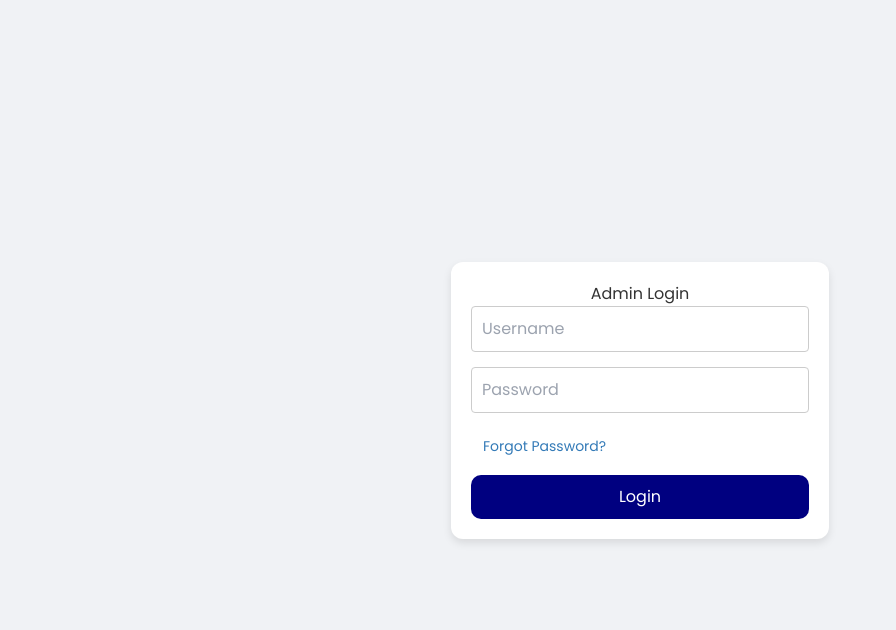
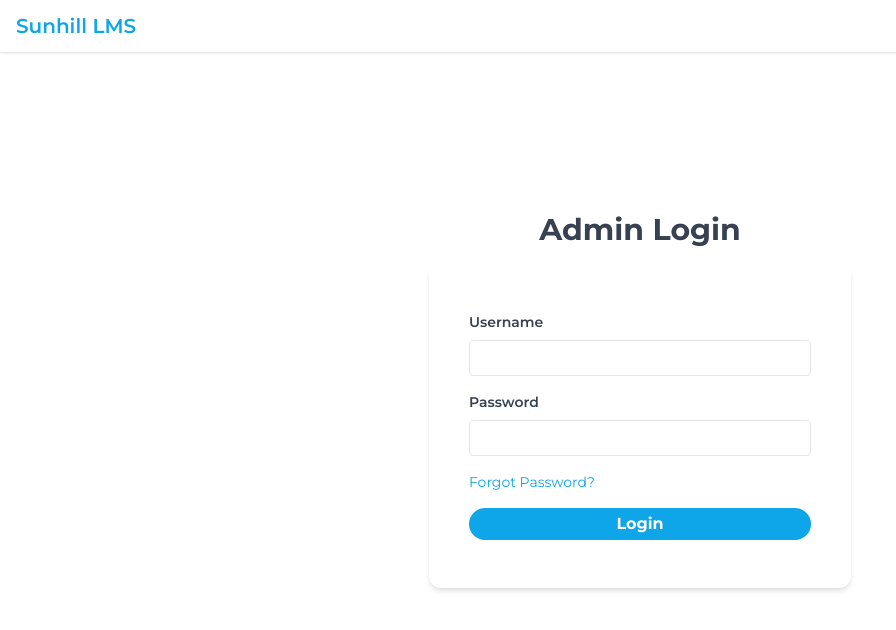
Before and after one commit to mayuzumiDev/sunhill-repo, a React (Vite) app in the folder frontend/: page /admin/login in a window 1280 px wide. Shown: the top 630 px of the page, without its empty margins (0-896 px from the left). Built offline with nearby package versions, Linux system fonts and the light colour scheme.

Commit message:
Updated login page per user

```diff
--- a/frontend/src/components/LoginForm.jsx
+++ b/frontend/src/components/login/LoginForm.jsx
@@ -13,7 +13,7 @@ function LoginForm({ title, subtitle }) {
         <div className="mb-4">
           <label
             className="block text-gray-700 text-sm font-semibold font-montserrat mb-2"
-            for="username"
+            htmlFor="username"
           >
             Username
           </label>
@@ -26,7 +26,7 @@ function LoginForm({ title, subtitle }) {
         <div className="mb-4">
           <label
             className="block text-gray-700 text-sm font-semibold font-montserrat mb-2"
-            for="password"
+            htmlFor="password"
           >
             Password
           </label>
--- /dev/null
+++ b/frontend/src/components/login/Navbar.jsx
@@ -0,0 +1,21 @@
+import React from "react";
+import { Link } from "react-router-dom";
+
+const Navbar = () => {
+  return (
+    <div>
+      <div className="w-full fixed top-0 left-0 shadow">
+        <nav className="bg-white px-4 py-3 flex justify-between ">
+          <Link
+            to="/login/"
+            className="text-sky-500 text-xl font-semibold font-montserrat"
+          >
+            Sunhill Montessori Casa LMS
+          </Link>
+        </nav>
+      </div>
+    </div>
+  );
+};
+
+export default Navbar;
--- a/frontend/src/pages/ParentLogin.jsx
+++ b/frontend/src/pages/ParentLogin.jsx
@@ -1,16 +1,22 @@
 import React from "react";
 import { Link } from "react-router-dom";
-import LoginForm from "../components/LoginForm";
-import UserSelectButton from "../components/UserSelectButton";
+import LoginForm from "../components/login/LoginForm";
+import UserSelectButton from "../components/login/UserSelectButton";
+import Navbar from "../components/login/Navbar";
 
 function ParentLogin() {
   return (
+    <div>
+      <div>
+        <Navbar />
+      </div>
       <div className="flex flex-col items-center justify-center h-screen">
         <LoginForm
           title={"Welcome Parents!"}
           subtitle={
             "Thank you for your ongoing support. Log in to stay informed and involved."
           }
+          color={"orange"}
         />
         <div className="mt-10">
           <Link to="/login/">
@@ -18,6 +24,7 @@ function ParentLogin() {
           </Link>
         </div>
       </div>
+    </div>
   );
 }
 
--- a/frontend/src/pages/StudentLogin.jsx
+++ b/frontend/src/pages/StudentLogin.jsx
@@ -1,10 +1,15 @@
 import React from "react";
 import { Link } from "react-router-dom";
-import LoginForm from "../components/LoginForm";
-import UserSelectButton from "../components/UserSelectButton";
+import LoginForm from "../components/login/LoginForm";
+import UserSelectButton from "../components/login/UserSelectButton";
+import Navbar from "../components/login/Navbar";
 
 function StudentLogin() {
   return (
+    <div>
+      <div>
+        <Navbar />
+      </div>
       <div className="flex flex-col items-center justify-center h-screen">
         <LoginForm
           title="Welcome, Young Learners! "
@@ -16,6 +21,7 @@ function StudentLogin() {
           </Link>
         </div>
       </div>
+    </div>
   );
 }
 
--- a/frontend/src/pages/TeacherLogin.jsx
+++ b/frontend/src/pages/TeacherLogin.jsx
@@ -1,10 +1,15 @@
 import React from "react";
 import { Link } from "react-router-dom";
-import LoginForm from "../components/LoginForm";
-import UserSelectButton from "../components/UserSelectButton";
+import LoginForm from "../components/login/LoginForm";
+import UserSelectButton from "../components/login/UserSelectButton";
+import Navbar from "../components/login/Navbar";
 
 function TeacherLogin() {
   return (
+    <div>
+      <div>
+        <Navbar />
+      </div>
       <div className="flex flex-col items-center justify-center h-screen">
         <LoginForm
           title="Greetings Teachers!"
@@ -16,6 +21,7 @@ function TeacherLogin() {
           </Link>
         </div>
       </div>
+    </div>
   );
 }
 
--- a/frontend/src/pages/admin/AdminLogin.jsx
+++ b/frontend/src/pages/admin/AdminLogin.jsx
@@ -7,7 +7,6 @@ import {
   getCookie,
   setCsrfToken,
 } from "../../utils/csrfUtils";
-import "../../styles/AdminLogin.css";
 
 function AdminLogin() {
   const [username, setUsername] = useState("");
@@ -58,7 +57,91 @@ function AdminLogin() {
   };
 
   return (
-    <div className="form-container">
+    <div className="flex flex-col items-center justify-center h-screen">
+      {/* Top Navbar */}
+      <div className="w-full fixed top-0 left-0 shadow">
+        <nav className="bg-white px-4 py-3 flex justify-between ">
+          <span className="text-sky-500 text-xl font-semibold font-montserrat">
+            Sunhill LMS
+          </span>
+        </nav>
+      </div>
+
+      {/* Admin Login Form */}
+      <div className="mb-4">
+        <h1 className="text-gray-700 text-3xl font-bold font-montserrat text-center">
+          Admin Login
+        </h1>
+      </div>
+      {error && (
+        <div
+          className="bg-red-100 border border-red-400 text-red-700 px-4 py-3 rounded relative mb-4"
+          role="alert"
+        >
+          <span className="block sm:inline text-sm font-montserrat">
+            {error}
+          </span>
+        </div>
+      )}
+      <form
+        onSubmit={login}
+        className="max-w-md mx-auto px-10 py-12 bg-white rounded-xl shadow-md"
+      >
+        <div className="mb-4">
+          <label
+            className="block text-gray-700 text-sm font-semibold font-montserrat mb-2"
+            htmlFor="username"
+          >
+            Username
+          </label>
+          <input
+            className="appearance-none border rounded w-full h-9 py-2 px-3 text-gray-700 leading-tight focus:outline-none focus:shadow-outline focus:border-2 focus:border-sky-500"
+            id="username"
+            type="text"
+            value={username}
+            onChange={(e) => setUsername(e.target.value)}
+            required
+          />
+        </div>
+        <div className="mb-4">
+          <label
+            className="block text-gray-700 text-sm font-semibold font-montserrat mb-2"
+            htmlFor="password"
+          >
+            Password
+          </label>
+          <input
+            className="appearance-none border rounded w-full h-9 py-2 px-3 text-gray-700 leading-tight focus:outline:none focus:shadow-outline focus:border-2 focus:border-sky-500"
+            id="password"
+            type="password"
+            value={password}
+            onChange={(e) => setPassword(e.target.value)}
+            required
+          />
+        </div>
+        <div className="mt-4 mb-4 text-sm text-gray-600 font-montserrat">
+          <a
+            href="/forgot-password"
+            className="text-sky-500 hover:text-sky-700 focus:text-sky-700 active:text-sky-700"
+          >
+            Forgot Password?
+          </a>
+        </div>
+        <button
+          className="bg-sky-500 hover:bg-sky-700 text-white text-base font-bold font-montserrat w-full py-1 px-4 rounded-full focus:outline-none focus:shadow-outline"
+          type="submit"
+        >
+          Login
+        </button>
+      </form>
+    </div>
+  );
+}
+
+export default AdminLogin;
+
+{
+  /* <div className="form-container">
       <form onSubmit={login} className="login-form">
         <h2>Admin Login</h2>
         <div className="input-container">
@@ -87,8 +170,5 @@ function AdminLogin() {
           Login
         </button>
       </form>
-    </div>
-  );
+    </div> */
 }
-
-export default AdminLogin;
--- a/frontend/src/styles/AdminLogin.css
+++ /dev/null
@@ -1,88 +0,0 @@
-@import url("https://fonts.googleapis.com/css2?family=Poppins:wght@400;700&display=swap");
-
-body {
-  padding: 0;
-  margin: 0 auto;
-  font-family: "Poppins", sans-serif;
-  background-color: #f0f2f5;
-  display: flex;
-  justify-content: center;
-  align-items: center;
-  min-height: 100vh;
-}
-
-.form-container {
-  width: 100%;
-  max-width: 400px;
-  background-color: #ffffff;
-  padding: 20px;
-  box-shadow: 0 4px 8px rgba(0, 0, 0, 0.1);
-  border-radius: 12px;
-}
-
-h2 {
-  text-align: center;
-  color: #333333;
-  margin-bottom: 20px;
-  font-weight: 700;
-}
-
-.input-container {
-  margin-bottom: 15px;
-}
-
-input[type="text"],
-input[type="password"] {
-  width: 100%;
-  padding: 10px;
-  border: 1px solid #cccccc;
-  border-radius: 4px;
-  box-sizing: border-box;
-  font-size: 16px;
-  outline: none;
-  transition: border-color 0.3s;
-  font-family: "Poppins", sans-serif;
-}
-
-input[type="text"]:focus,
-input[type="password"]:focus {
-  border-color: #87ceeb;
-}
-
-.login-bttn {
-  width: 100%;
-  padding: 10px;
-  background-color: #000080;
-  color: #ffffff;
-  border: none;
-  border-radius: 10px;
-  font-size: 16px;
-  cursor: pointer;
-  transition: background-color 0.3s;
-  font-family: "Poppins", sans-serif;
-}
-
-.login-bttn:hover {
-  background-color: #0059b3;
-}
-
-.error-message {
-  color: red;
-  font-size: 11px;
-  margin-top: 5px;
-  text-align: center;
-}
-
-.forgot-pwd-bttn {
-  background-color: #ffffff;
-  border: none;
-  padding: 8px 12px;
-  font-size: 14px;
-  color: #337ab7;
-  cursor: pointer;
-  margin-bottom: 10px;
-}
-
-.forgot-pwd-bttn:hover {
-  text-decoration: underline;
-}
--- a/frontend/src/styles/HomePage.css
+++ b/frontend/src/styles/HomePage.css
@@ -87,7 +87,7 @@ body {
   left: 0;
   width: 100%;
   height: 100%;
-  background-image: url("/public/assets/supplies.png");
+  background-image: url("/src/assets/img/home/supplies.png");
   background-size: cover;
   background-position: center;
   opacity: 0.4;
@@ -95,7 +95,7 @@ body {
 }
 
 .dark .login-main {
-  background-image: url("/public/assets/supplies.png"),
+  background-image: url("/src/assets/img/home/supplies.png"),
     linear-gradient(rgba(0, 0, 0, 0.8), rgba(0, 0, 0, 0.5));
   background-size: cover;
   background-position: center;
```
Also changed, not shown: frontend/src/components/login/UserSelectButton.jsx (renamed from frontend/src/components/UserSelectButton.jsx). Lines whose indentation alone changed are shown as unchanged.
